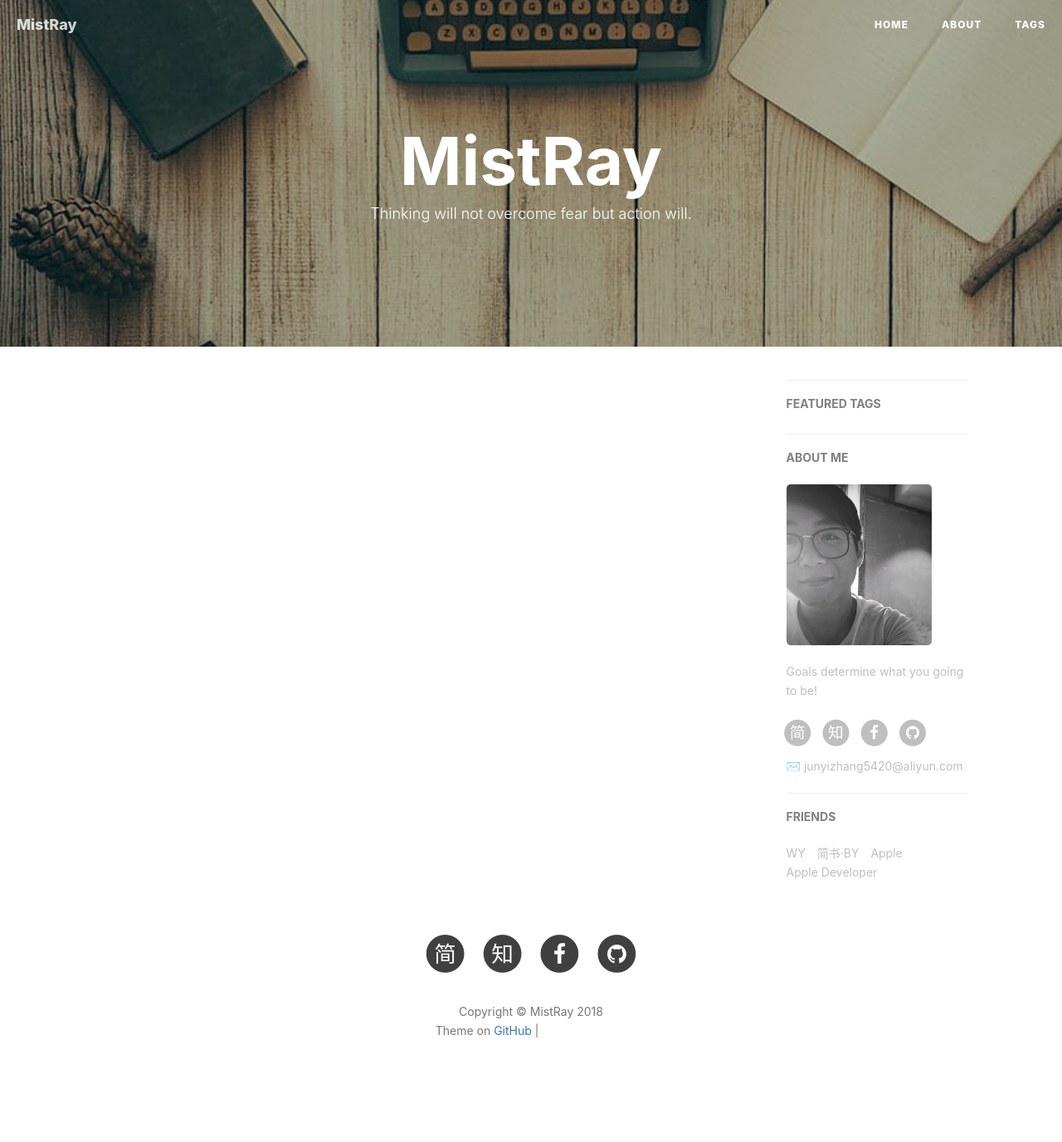
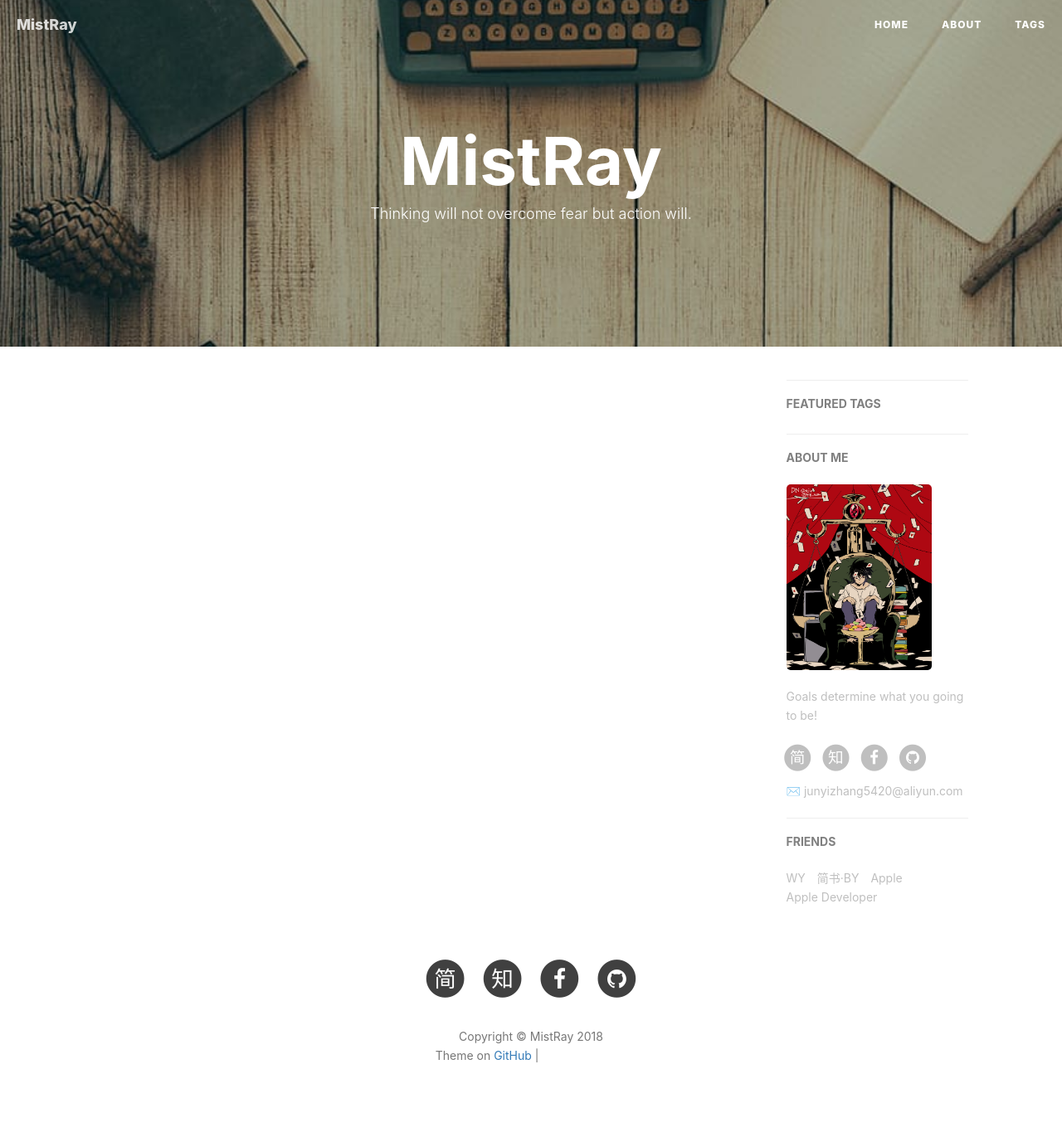
Before and after one commit to MistRay/mistray.github.io, a Jekyll site: the page built from index.html, in a window 1280 px wide. Shown: the whole page at 83% size. Built offline with Jekyll 4.4.1, drawn with Linux system fonts in a browser that asks for light colours; nearby versions of some CDN libraries; the list of posts is cut into pages by our own code; comment, search, counter and statistics services are not loaded; before the commit the page ends 1347 px from its top, so only the background shows below that; grey boxes are pictures that could not be loaded.

Commit message:
设置头像

```diff
--- a/_config.yml
+++ b/_config.yml
@@ -12,7 +12,7 @@
 # Sidebar settings
 sidebar: true                           # whether or not using Sidebar.
 sidebar-about-description: "Goals determine what you going to be!"
-sidebar-avatar: /img/about-BY-gentle.jpg      # use absolute URL, seeing it's used in both `/` and `/about/`
+sidebar-avatar: /img/Gentle.jpg      # use absolute URL, seeing it's used in both `/` and `/about/`
 
 
 
```
Also changed, not shown: img/Gentle.jpg (added).
